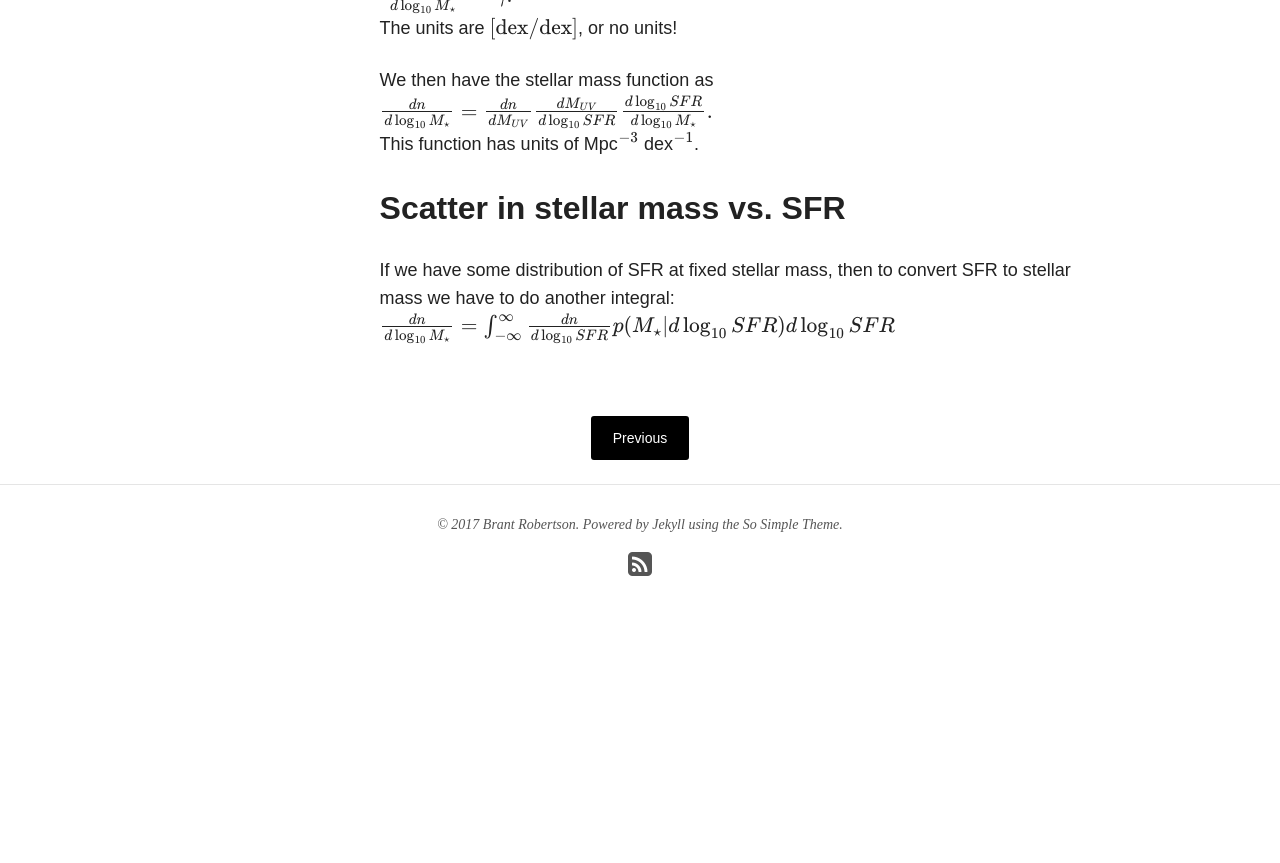
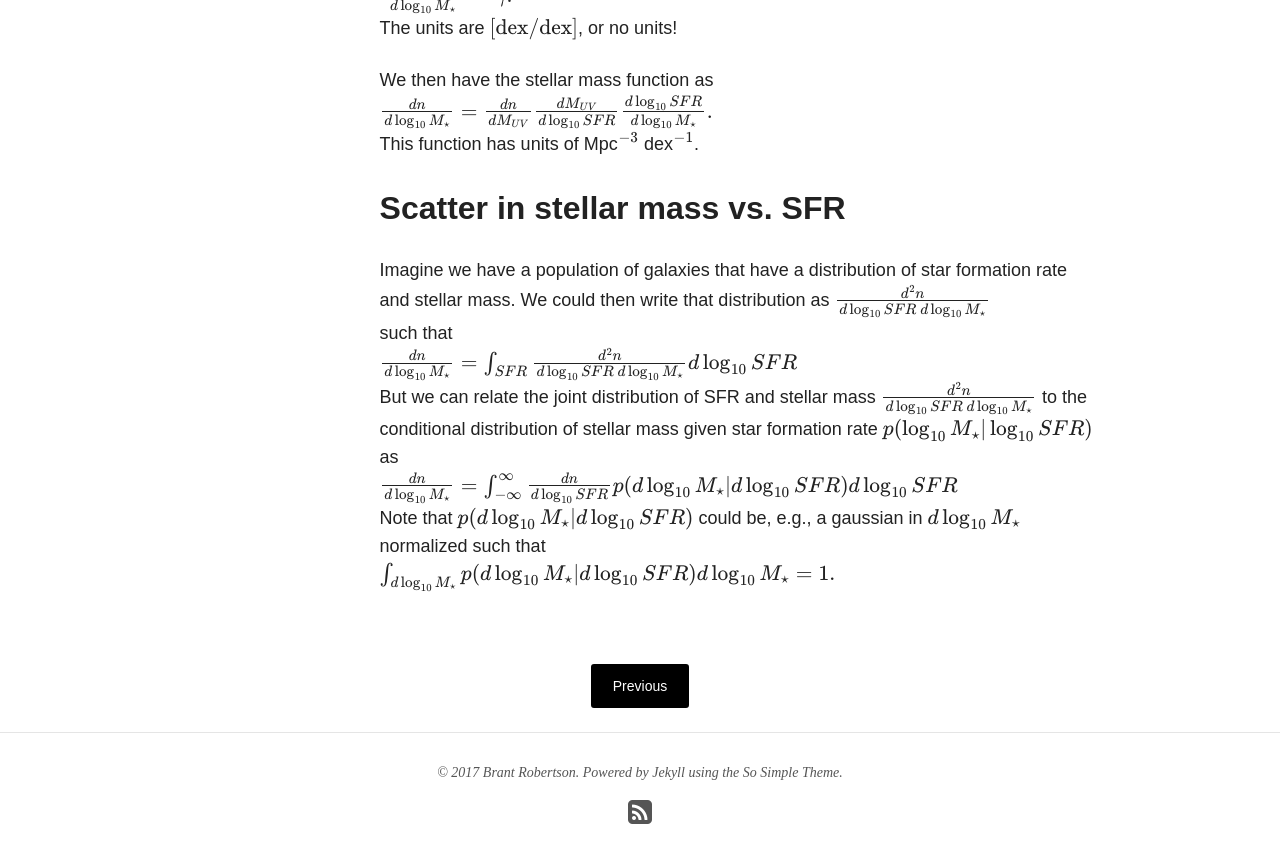
Before and after one commit to brantr/brantr.github.io, a Jekyll site: the page built from _posts/blog/2017-05-25-connecting-SFR-to-Mstar.md, in a window 1280 px wide and 900 px high, scrolled down 2027 px. Shown: the top 863 px of the window. Built offline with Jekyll 4.4.1, drawn with Linux system fonts in a browser that asks for light colours; nearby versions of some CDN libraries; formulas are drawn with MathJax 3; before the commit the page ends 2703 px from its top, so only the background shows below that.

Commit message:
SFR vs. Star

```diff
--- a/_posts/blog/2017-05-25-connecting-SFR-to-Mstar.md
+++ b/_posts/blog/2017-05-25-connecting-SFR-to-Mstar.md
@@ -89,9 +89,27 @@ This function has units of Mpc$$^{-3}$$ dex$$^{-1}$$.
 
 ## Scatter in stellar mass vs. SFR
 
-If we have some distribution of SFR at fixed
-stellar mass, then to convert SFR to stellar mass we have to do
-another integral:
+Imagine we have a population of galaxies that have a distribution
+of star formation rate and stellar mass.  We could then write
+that distribution as
 $$
-\frac{dn}{d\log_{10} M_{\star}} = \int_{-\infty}^{\infty} \frac{dn}{d\log_{10}SFR} p(M_{\star}|d\log_{10}SFR) d\log_{10}SFR
+\frac{d^2 n}{d\log_{10}SFR~d\log_{10}M_{\star}}
 $$
+such that
+$$
+\frac{dn}{d\log_{10}M_{\star}} = \int_{SFR} \frac{d^2 n}{d\log_{10}SFR~d\log_{10}M_{\star}} d\log_{10} SFR
+$$
+But we can relate the joint distribution of SFR and
+stellar mass $$\frac{d^2 n}{d\log_{10}SFR~d\log_{10}M_{\star}}$$
+to the conditional distribution of stellar mass given
+star formation rate $$p(\log_{10}M_{\star}|\log_{10}SFR)$$
+as
+$$
+\frac{dn}{d\log_{10} M_{\star}} = \int_{-\infty}^{\infty} \frac{dn}{d\log_{10}SFR} p(d\log_{10}M_{\star}|d\log_{10}SFR) d\log_{10}SFR
+$$
+Note that $$p(d\log_{10}M_{\star}|d\log_{10}SFR)$$ could be,
+e.g., a gaussian in $$d\log_{10}M_{\star}$$ normalized
+such that
+$$
+\int_{d\log_{10}M_{\star}}p(d\log_{10}M_{\star}|d\log_{10}SFR) d\log_{10}M_{\star} = 1.
+$$
```
